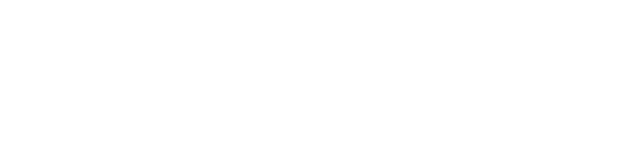
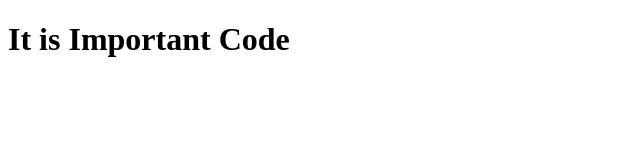
Before and after one commit to Sathish-43/Git_Task_1, a plain HTML site: page index2.html in a window 1280 px wide. Shown: the whole page, without its empty margins (0-640 px from the left). Drawn offline with Linux system fonts and the light colour scheme.

Commit message:
feat! : it is important

```diff
--- a/index2.html
+++ b/index2.html
@@ -7,5 +7,7 @@
 </head>
 <body>
 
+    <h1>It is Important Code</h1>
+
 </body>
 </html>
```
